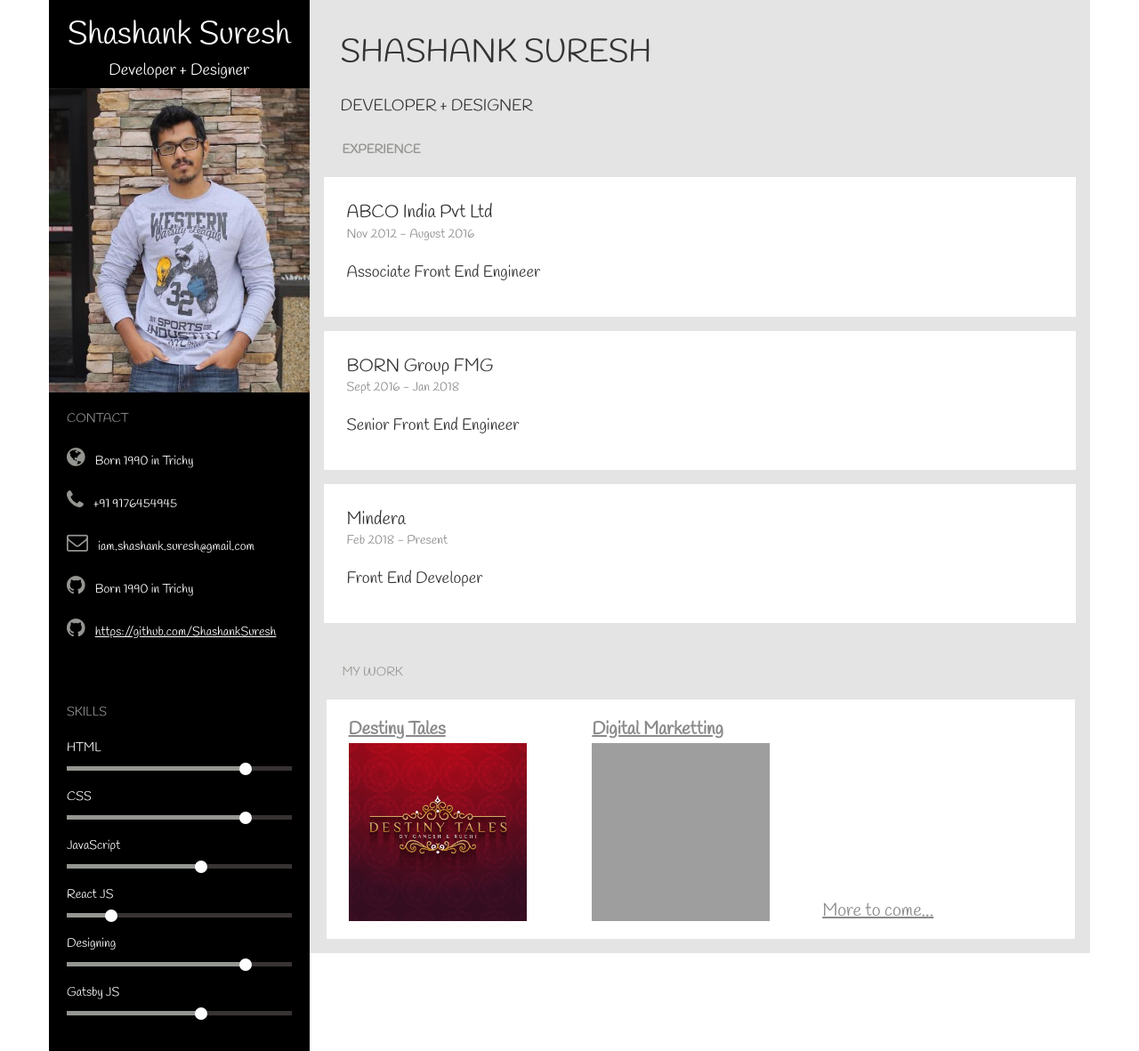
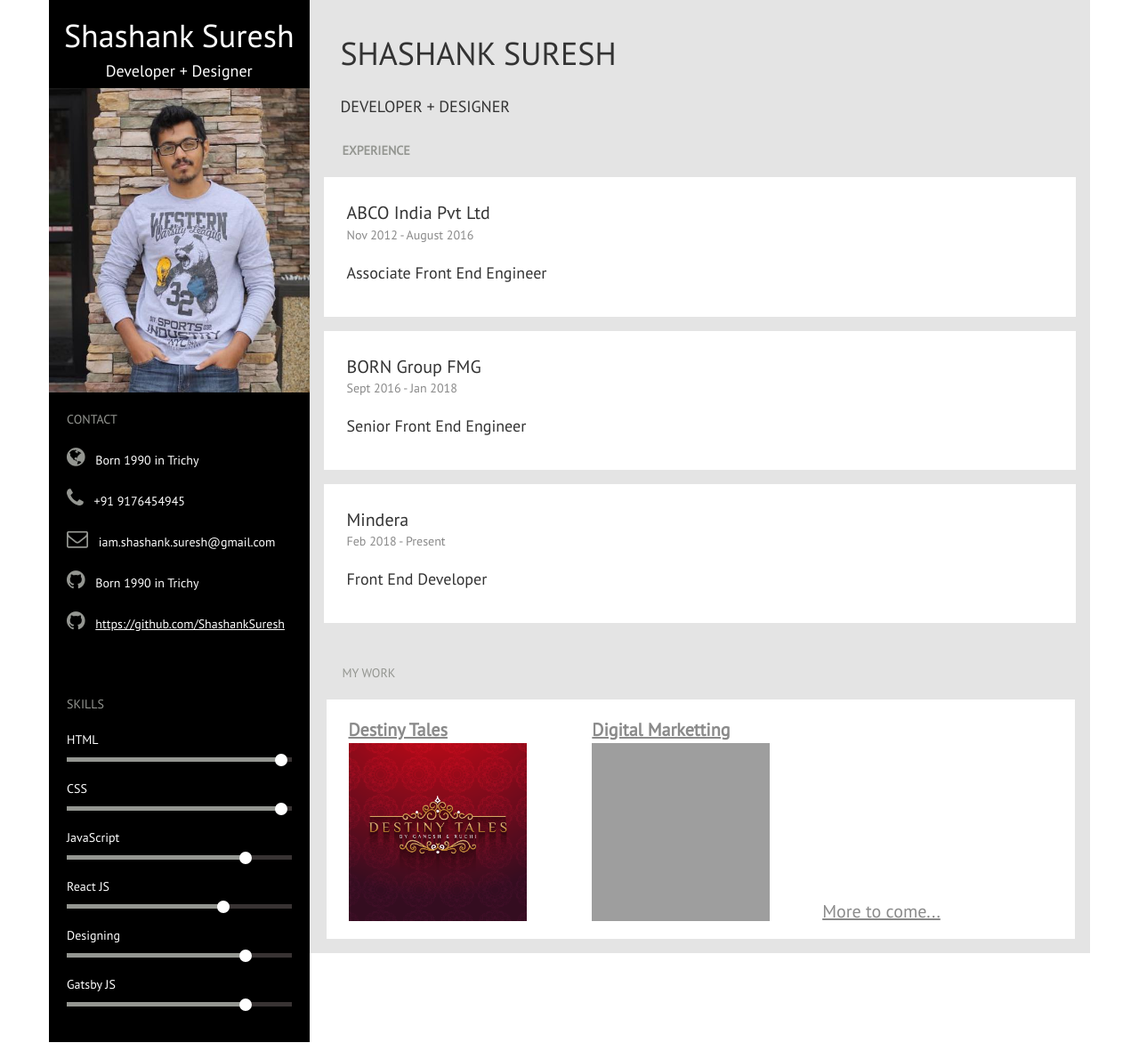
Before and after one commit to ShashankSuresh/ShashankSureshOnePage, a website: page index.html in a window 1280 px wide. Shown: the whole page at 89% size. Drawn offline with nearby package versions, Linux system fonts and the light colour scheme; grey boxes are pictures that could not be loaded.

Commit message:
changed font to PT Sans

```diff
--- a/sass/_partials/_common.scss
+++ b/sass/_partials/_common.scss
@@ -1,7 +1,7 @@
-@import url('https://fonts.googleapis.com/css?family=Handlee');
+@import url('https://fonts.googleapis.com/css?family=PT+Sans');
 
 body {
-    font-family: 'Handlee', cursive;
+    font-family: 'PT Sans', sans-serif , cursive;
 }
 
 .no-padding {
--- a/sass/_partials/_progress-bar.scss
+++ b/sass/_partials/_progress-bar.scss
@@ -1,4 +1,4 @@
-$width: 80% 80% 60% 20% 80% 60%;
+$width: 96% 96% 80% 70% 80% 80%;
 $skills: html css javascript react design gatsby;
 @each $skill in $skills {
     $i: index($skills, $skill);
```
Also changed, not shown: main.css.
